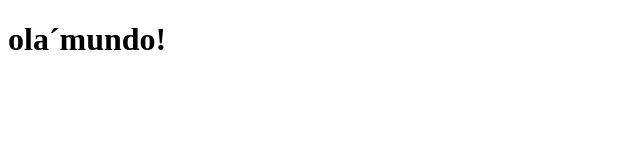
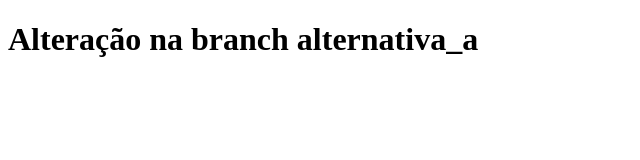
Before and after one commit to carloseslima/git-aula-1, a plain HTML site: page index.html in a window 1280 px wide. Shown: the whole page, without its empty margins (0-640 px from the left). Drawn offline with Linux system fonts and the light colour scheme.

Commit message:
Alteração na branch alternativa_a

```diff
--- a/index.html
+++ b/index.html
@@ -1,12 +1,14 @@
 <!DOCTYPE html>
 <html lang="pt-BR">
+
 <head>
     <meta charset="UTF-8">
     <meta name="viewport" content="width=device-width, initial-scale=1.0">
-    <title>Document</title>
+    <title>Documento</title>
 </head>
+
 <body>
-    <h1>ola´mundo!</h1>
+    <h1>Alteração na branch alternativa_a</h1>
+</body>
 
-</body>
 </html>
```
